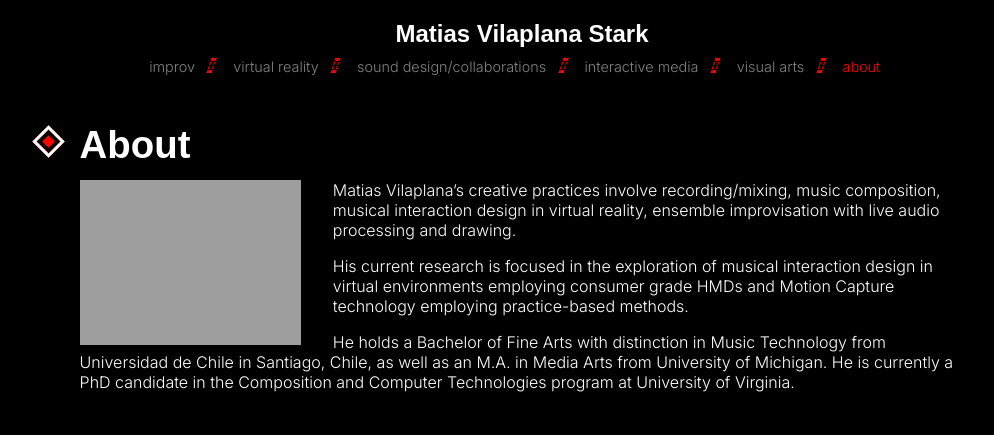
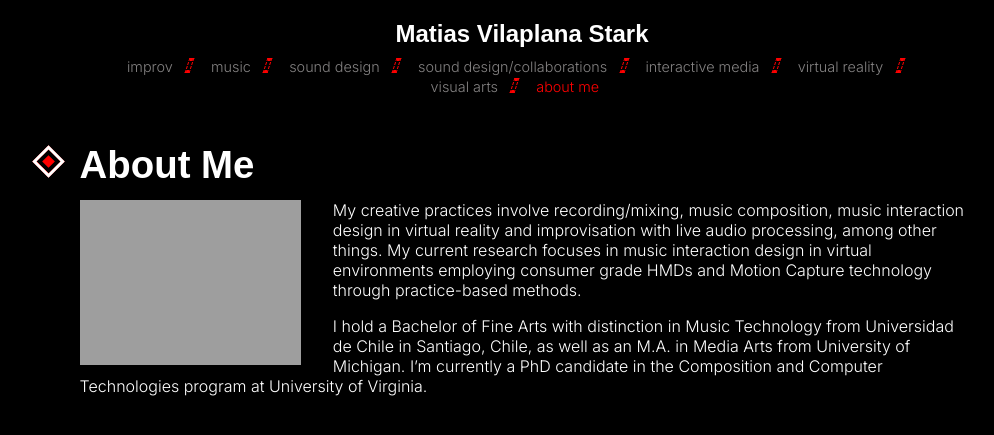
Before and after one commit to matvilap/matvilap.github.io, a Jekyll site: the page built from aboutme.md, in a window 1280 px wide. Shown: the top 435 px of the page, without its empty margins (118-1112 px from the left). Built offline with Jekyll 4.4.1, drawn with Linux system fonts in a browser that asks for light colours; some web fonts are replaced.

Commit message:
updating pages

```diff
--- a/aboutme.md
+++ b/aboutme.md
@@ -1,12 +1,10 @@
 ---
-title: About
+title: About Me
 order: 6
 ---
 
-![Matias Stark](images/matiasvilaplana.jpg){: .about-image }
+![Image of Matias Vilaplana](images/matiasvilaplana.jpg){: .about-image }
 
-Matias Vilaplana's creative practices involve recording/mixing, music composition, musical interaction design in virtual reality, ensemble improvisation with live  audio processing and drawing.
+My creative practices involve recording/mixing, music composition, music interaction design in virtual reality and improvisation with live audio processing, among other things. My current research focuses in music interaction design in virtual environments employing consumer grade HMDs and Motion Capture technology through practice-based methods.
 
-His current research is focused in the exploration of musical interaction design in virtual environments employing consumer grade HMDs and Motion Capture technology employing practice-based methods.
-
-He holds a Bachelor of Fine Arts with distinction in Music Technology from Universidad de Chile in Santiago, Chile, as well as an M.A. in Media Arts from University of Michigan. He is currently a PhD candidate in the Composition and Computer Technologies program at University of Virginia.
+I hold a Bachelor of Fine Arts with distinction in Music Technology from Universidad de Chile in Santiago, Chile, as well as an M.A. in Media Arts from University of Michigan. I'm currently a PhD candidate in the Composition and Computer Technologies program at University of Virginia.
```
Also changed, not shown: interactive.md (+1 -1 lines), music.md (added, +17 -0 lines), sounddesign.md (added, +7 -0 lines), vr.md (+1 -1 lines).
